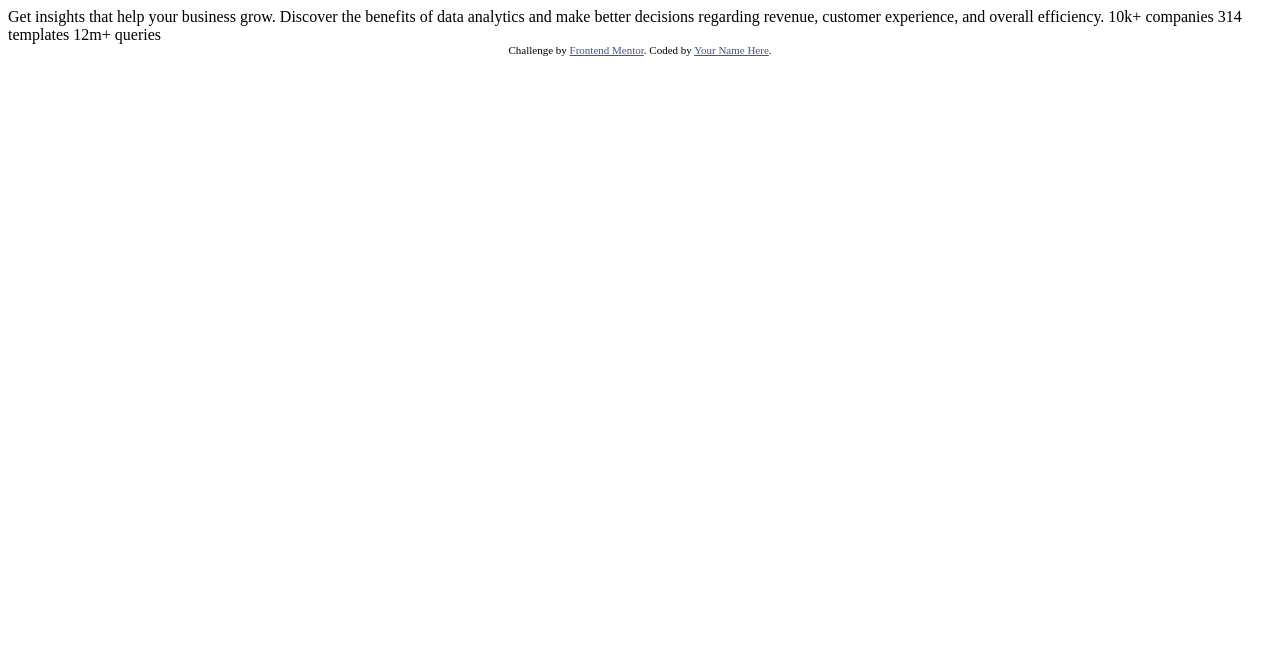
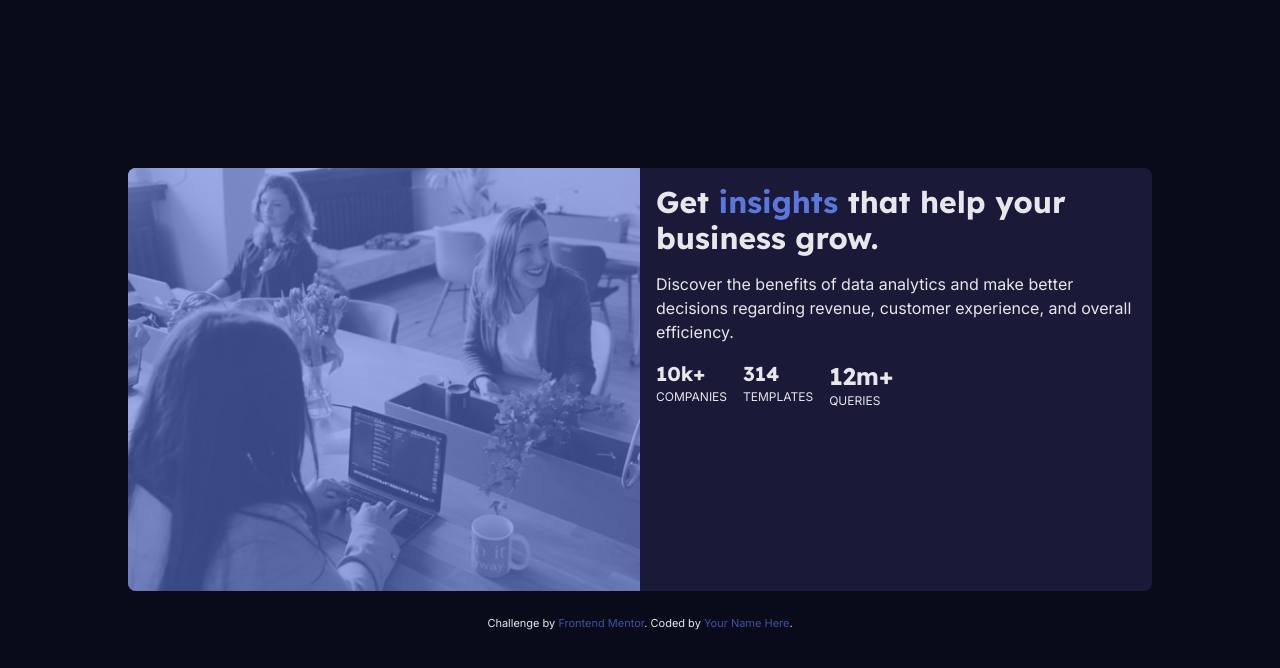
Before and after one commit to 0300hrs/FEM-stats-preview-card, a plain HTML site: page index.html in a window 1280 px wide. Drawn offline with nearby package versions, Linux system fonts and the light colour scheme.

Commit message:
Update index.html

```diff
--- a/index.html
+++ b/index.html
@@ -4,7 +4,11 @@
   <meta charset="UTF-8">
   <meta name="viewport" content="width=device-width, initial-scale=1.0"> <!-- displays site properly based on user's device -->
 
-  <link rel="icon" type="image/png" sizes="32x32" href="./images/favicon-32x32.png">
+  <link rel="icon" type="image/png" sizes="32x32" href="./favicon-32x32.png">
+  <script src="https://cdn.tailwindcss.com"></script>
+  <link rel="preconnect" href="https://fonts.googleapis.com">
+<link rel="preconnect" href="https://fonts.gstatic.com" crossorigin>
+<link href="https://fonts.googleapis.com/css2?family=Inter:wght@100..900&family=Lexend+Deca:wght@100..900&display=swap" rel="stylesheet">
 
   <title>Frontend Mentor | Stats preview card component</title>
 
@@ -12,22 +16,46 @@
   <style>
     .attribution { font-size: 11px; text-align: center; }
     .attribution a { color: hsl(228, 45%, 44%); }
+    h1, #hd{ font-family: "Lexend Deca", sans-serif; }
+    body{font-family: "Inter", sans-serif;}
   </style>
 </head>
-<body>
+<body class="h-screen w-screen flex flex-col justify-center items-center gap-6 font-[15px] text-gray-200 bg-[#090b1a] text-center md:text-left">
+    <div class="bg-[#1b1938] flex flex-col md:flex-row w-[80vw] min-h-fit rounded-lg overflow-hidden">
+        <div class="relative md:w-1/2 h-1/2 md:h-full w-full flex justify-center items-center">
+    <img src="./image-header-desktop.jpg" class="relative inset-0 w-full h-full object-cover">
+    <div class="absolute inset-0 w-full h-full bg-[#5c77db] opacity-60"></div>
+</div>
 
-  Get insights that help your business grow.
+        <div class="md:w-1/2 w-full p-4 flex flex-col gap-4">
+            <h1 class="text-3xl font-bold">Get <span class="text-[#5c77db]">insights</span> that help your business grow.</h1>
+            <p>
+                Discover the benefits of data analytics and make better decisions regarding revenue, customer
+  experience, and overall efficiency.
+            </p>
+            <div class="flex flex-col md:flex-row gap-4 items-center md:items-start">
+                <div class="flex flex-col items-center md:items-start">
+                    <span class="text-xl font-bold block" id="hd">10k+</span>
+                    <span class="block text-[12px] uppercase">companies</span>
+                </div>
 
-  Discover the benefits of data analytics and make better decisions regarding revenue, customer
-  experience, and overall efficiency.
+                <div class="flex flex-col items-center md:items-start">
+                    <span class="text-xl font-bold block" id="hd">314</span>
+                    <span class="block text-[12px] uppercase">templates</span>
+                </div>
 
-  10k+ companies
-  314 templates
-  12m+ queries
+                <div class="flex flex-col items-center md:items-start">
+                    <span class="text-2xl font-bold block" id="hd">12m+</span>
+                    <span class="block text-[12px] uppercase">queries</span>
+                </div>
+            </div>
+        </div>
+    </div>
+
 
   <div class="attribution">
     Challenge by <a href="https://www.frontendmentor.io?ref=challenge" target="_blank">Frontend Mentor</a>.
     Coded by <a href="#">Your Name Here</a>.
   </div>
 </body>
-</html>
+                      </html>
```
